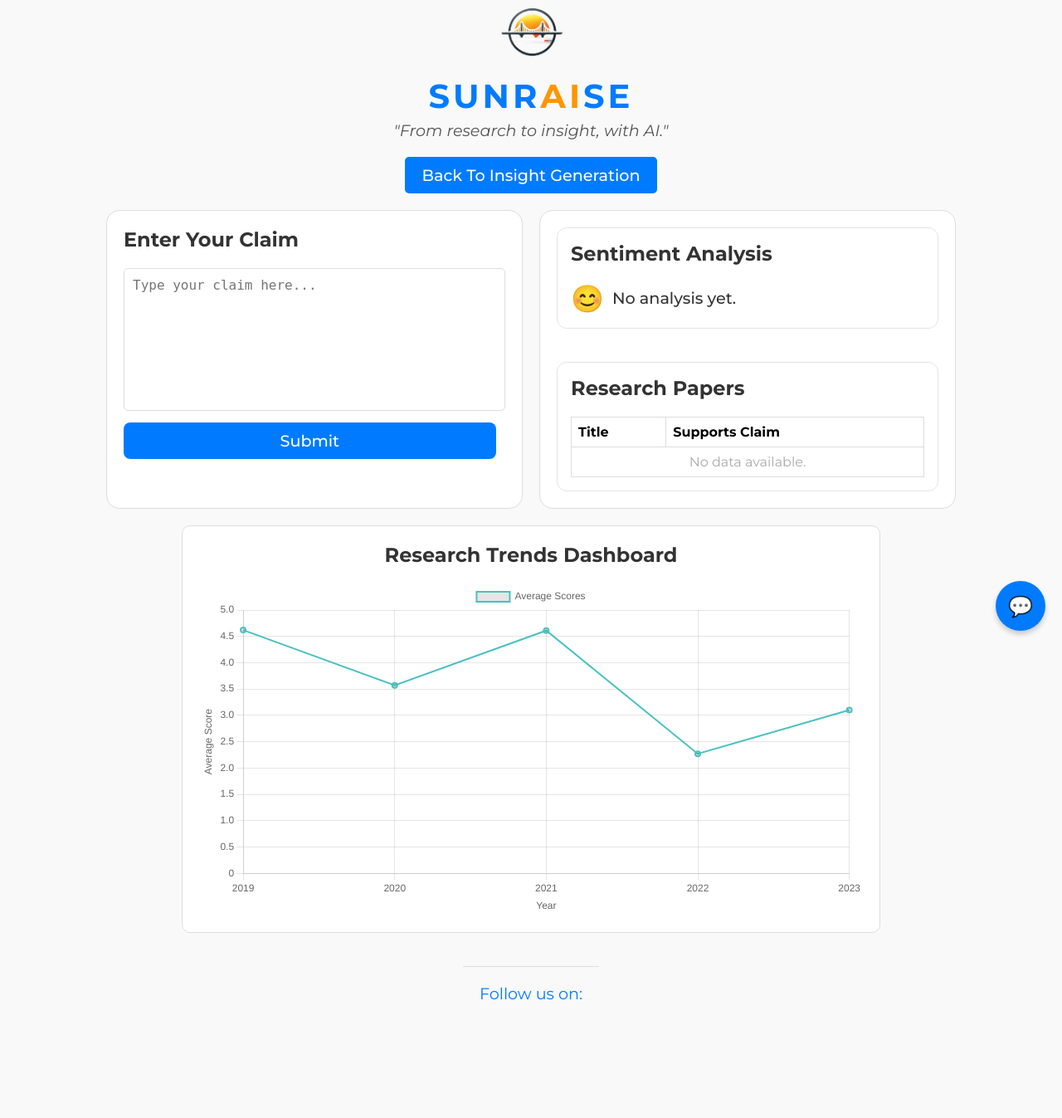
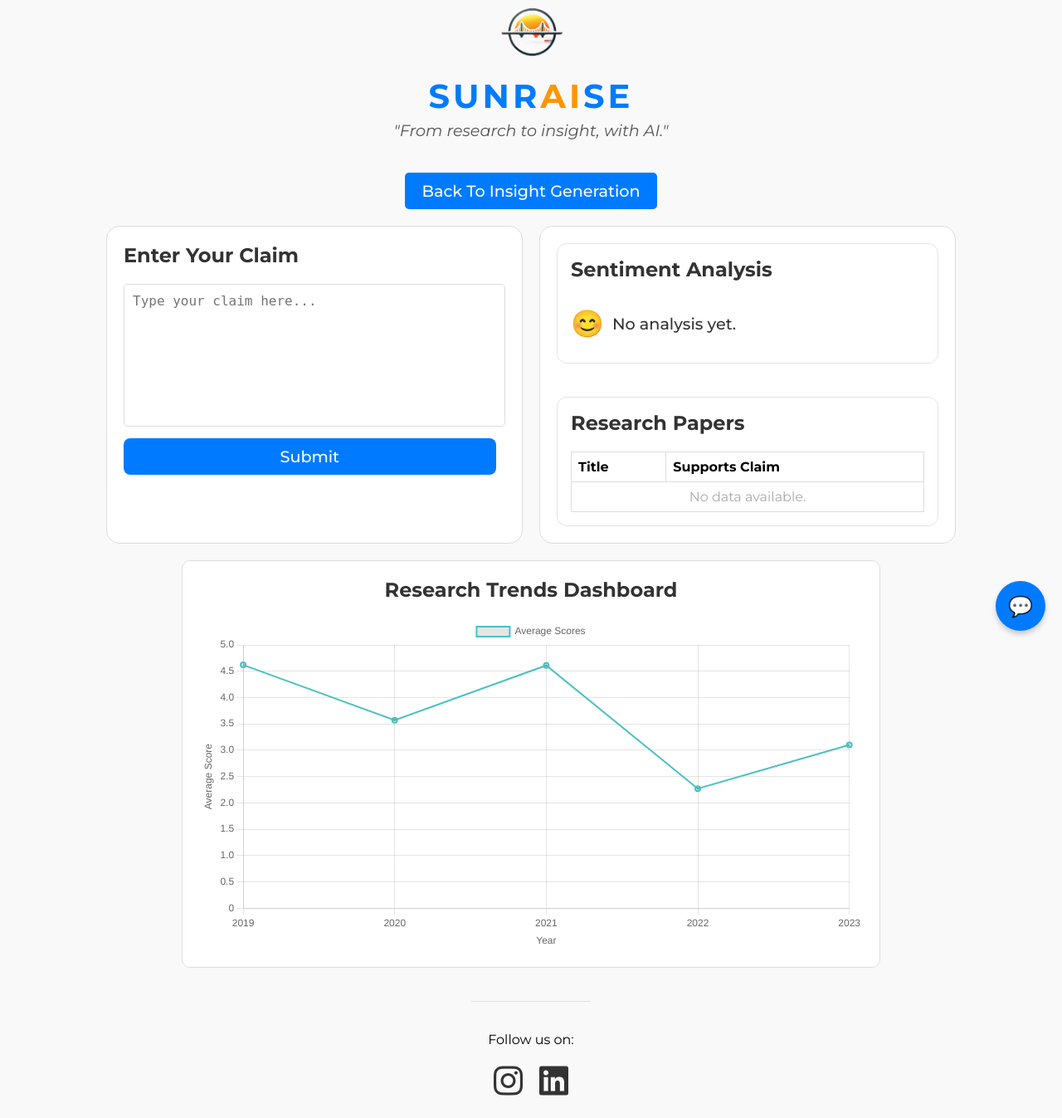
Before and after one commit to ri-lind/sunraise, a Flask app: page /research_reengineering in a window 1280 px wide. Shown: the whole page at 83% size. Before the commit the page ends 1205 px from the top, so only its background shows below. Run offline with Flask 3, Linux system fonts and the light colour scheme; parts of the project's set-up code (start-up, migrations or seed data) failed here and were passed over.

Commit message:
Fixed the style

```diff
--- a/web_app/static/styles/research_reengineering.css
+++ b/web_app/static/styles/research_reengineering.css
@@ -94,12 +94,6 @@
   margin-top: 0;
   font-size: 1.5rem;
   color: #333;
-}
-
-p {
-  margin: 0;
-  font-size: 1.2rem;
-  color: #007bff;
 }
 
 table {
--- a/web_app/templates/research_reengineering.html
+++ b/web_app/templates/research_reengineering.html
@@ -8,6 +8,10 @@
       rel="stylesheet"
       type="text/css"
       href="{{ url_for('static',filename='styles/research_reengineering.css') }}"
+    />
+    <link
+      rel="stylesheet"
+      href="https://cdnjs.cloudflare.com/ajax/libs/font-awesome/6.0.0-beta3/css/all.min.css"
     />
   </head>
   <body>
```
